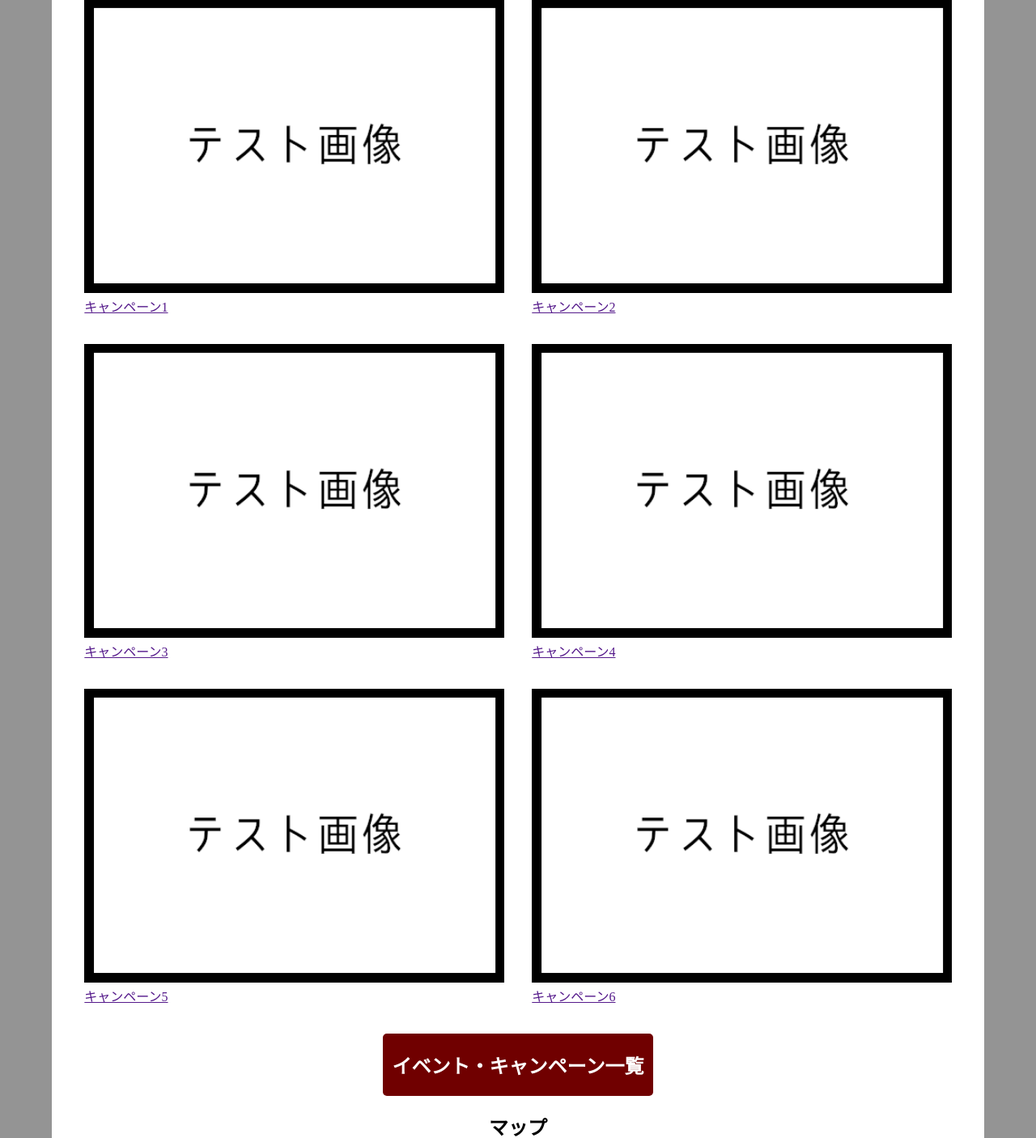
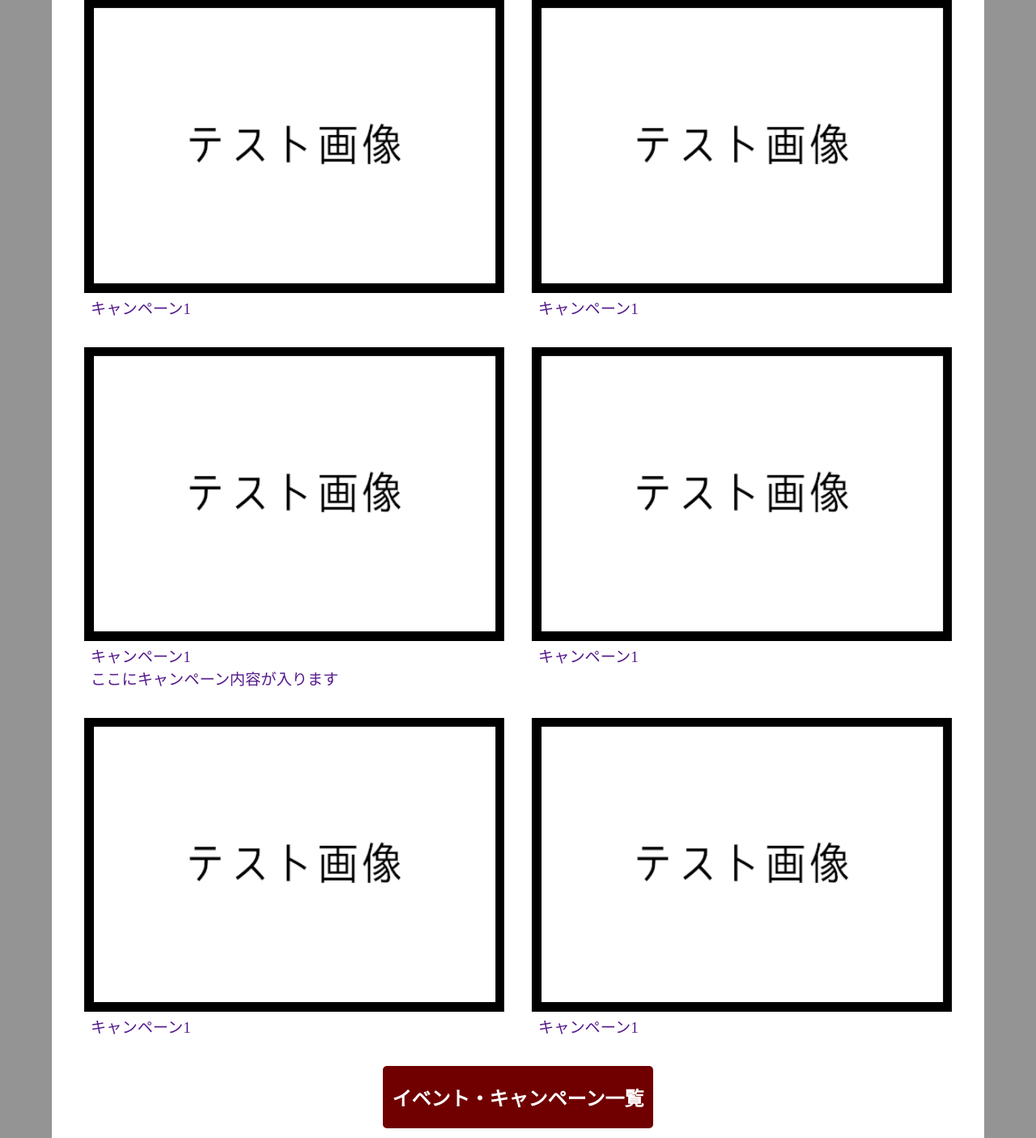
Before and after one commit to kotani002/LP_DemoPage, a PHP site: page / in a window 1280 px wide. Shown: the part 576-1982 px from the top of the page at 81% size. Run offline with PHP 8.4, Linux system fonts and the light colour scheme.

Commit message:
トップページのイベント紹介文の調整

```diff
--- a/css/toppage_style.css
+++ b/css/toppage_style.css
@@ -57,9 +57,18 @@ body,
     text-decoration: none;
 }
 
+.event__card-text
+{
+    margin-left: 1.5%;
+    font-size: 1.2rem;
+}
+
+a{
+    text-decoration: none;
+}
+
 .event__card:link {
     color: black;
-    text-decoration: none;
 }
 
 .event-picture {
--- a/index.html
+++ b/index.html
@@ -36,42 +36,55 @@
                         <div class="event__card event__card1"><a href="">
                                 <img class="event-picture" src="image/common/test01.png"
                                     alt="Grapefruit slice atop a pile of other slices">
+                                <div class="event__card-text">
                                 キャンペーン1
+                                </div>
                             </a>
                         </div>
 
                         <div class="event__card event__card2"><a href="">
                                 <img class="event-picture" src="image/common/test01.png"
                                     alt="Grapefruit slice atop a pile of other slices">
-                                キャンペーン2
+                                <div class="event__card-text">
+                                キャンペーン1
+                                </div>
                             </a>
                         </div>
 
                         <div class="event__card event__card2"><a href="">
                                 <img class="event-picture" src="image/common/test01.png"
                                     alt="Grapefruit slice atop a pile of other slices">
-                                キャンペーン3
+                                <div class="event__card-text">
+                                キャンペーン1<br>
+                                ここにキャンペーン内容が入ります
+                                </div>
                             </a>
                         </div>
 
                         <div class="event__card event__card2"><a href="">
                                 <img class="event-picture" src="image/common/test01.png"
                                     alt="Grapefruit slice atop a pile of other slices">
-                                キャンペーン4
+                                <div class="event__card-text">
+                                キャンペーン1
+                                </div>
                             </a>
                         </div>
 
                         <div class="event__card event__card2"><a href="">
                                 <img class="event-picture" src="image/common/test01.png"
                                     alt="Grapefruit slice atop a pile of other slices">
-                                キャンペーン5
+                                <div class="event__card-text">
+                                キャンペーン1
+                                </div>
                             </a>
                         </div>
 
                         <div class="event__card event__card2"><a href="">
                                 <img class="event-picture" src="image/common/test01.png"
                                     alt="Grapefruit slice atop a pile of other slices">
-                                キャンペーン6
+                                <div class="event__card-text">
+                                キャンペーン1
+                                </div>
                             </a>
                         </div>
 
```
